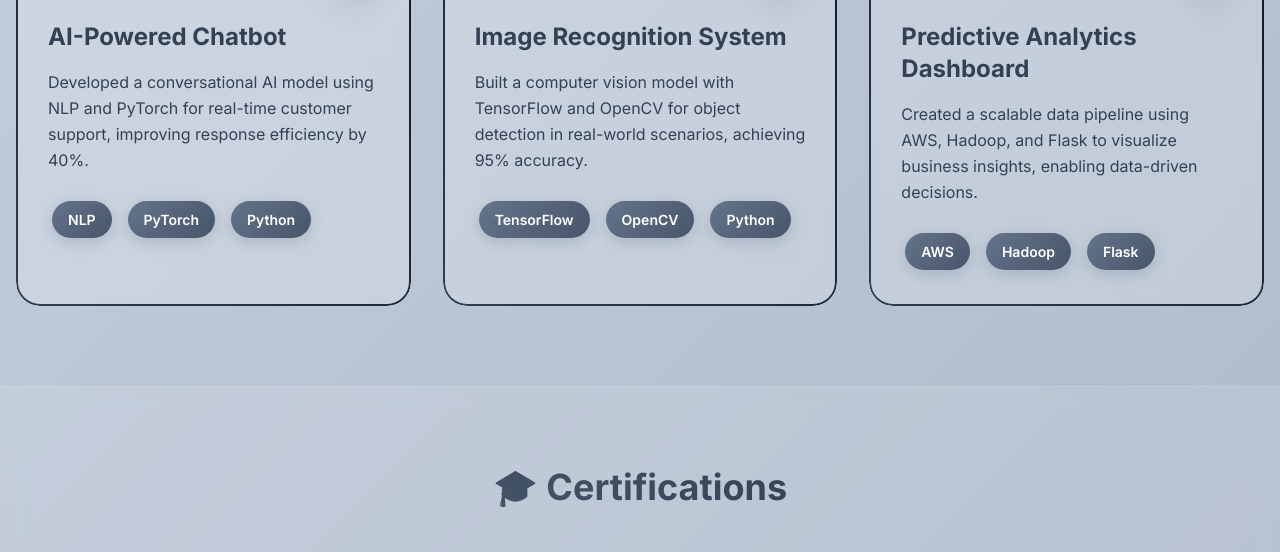
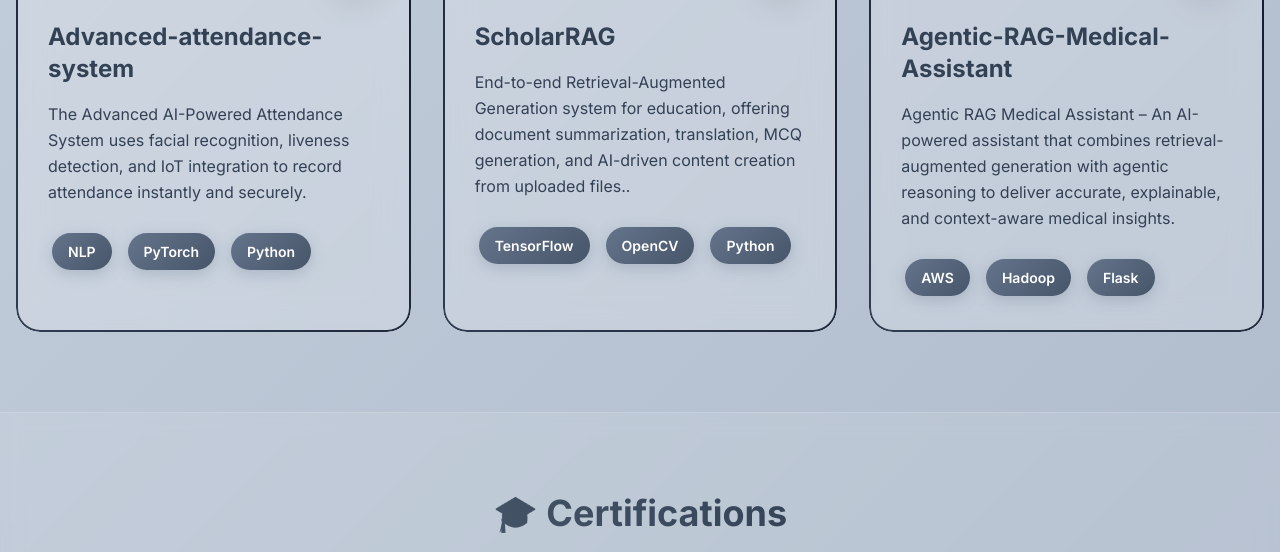
Before and after one commit to shraditya/shraditya.github.io, a plain HTML site: page index.html in a window 1280 px wide. Shown: the part 2600-3152 px from the top of the page. Drawn offline with nearby package versions, Linux system fonts and the light colour scheme.

Commit message:
Update index.html

```diff
--- a/index.html
+++ b/index.html
@@ -477,12 +477,12 @@
       <div class="gradient-border-card">
         <div class="flex justify-between items-center mb-6">
           <i class="fas fa-robot text-4xl accent-purple-light dark:text-pink-400"></i>
-          <a href="https://github.com/aditya" target="_blank" class="glass-card p-3 hover:scale-110 transition-all">
+          <a href="https://github.com/shraditya/Advanced-attendance-system" target="_blank" class="glass-card p-3 hover:scale-110 transition-all">
             <i class="fab fa-github text-2xl light-text"></i>
           </a>
         </div>
-        <h3 class="text-2xl font-bold mb-4 light-text">AI-Powered Chatbot</h3>
-        <p class="text-slate-700 dark:text-gray-300 mb-6 leading-relaxed">Developed a conversational AI model using NLP and PyTorch for real-time customer support, improving response efficiency by 40%.</p>
+        <h3 class="text-2xl font-bold mb-4 light-text">Advanced-attendance-system</h3>
+        <p class="text-slate-700 dark:text-gray-300 mb-6 leading-relaxed">The Advanced AI-Powered Attendance System uses facial recognition, liveness detection, and IoT integration to record attendance instantly and securely.</p>
         <div class="flex flex-wrap gap-2">
           <span class="tech-pill">NLP</span>
           <span class="tech-pill">PyTorch</span>
@@ -494,12 +494,12 @@
       <div class="gradient-border-card">
         <div class="flex justify-between items-center mb-6">
           <i class="fas fa-eye text-4xl accent-green-light dark:text-emerald-400"></i>
-          <a href="https://github.com/aditya" target="_blank" class="glass-card p-3 hover:scale-110 transition-all">
+          <a href="https://github.com/shraditya/ScholarRAG" target="_blank" class="glass-card p-3 hover:scale-110 transition-all">
             <i class="fab fa-github text-2xl light-text"></i>
           </a>
         </div>
-        <h3 class="text-2xl font-bold mb-4 light-text">Image Recognition System</h3>
-        <p class="text-slate-700 dark:text-gray-300 mb-6 leading-relaxed">Built a computer vision model with TensorFlow and OpenCV for object detection in real-world scenarios, achieving 95% accuracy.</p>
+        <h3 class="text-2xl font-bold mb-4 light-text">ScholarRAG</h3>
+        <p class="text-slate-700 dark:text-gray-300 mb-6 leading-relaxed">End-to-end Retrieval-Augmented Generation system for education, offering document summarization, translation, MCQ generation, and AI-driven content creation from uploaded files..</p>
         <div class="flex flex-wrap gap-2">
           <span class="tech-pill">TensorFlow</span>
           <span class="tech-pill">OpenCV</span>
@@ -515,8 +515,8 @@
             <i class="fab fa-github text-2xl light-text"></i>
           </a>
         </div>
-        <h3 class="text-2xl font-bold mb-4 light-text">Predictive Analytics Dashboard</h3>
-        <p class="text-slate-700 dark:text-gray-300 mb-6 leading-relaxed">Created a scalable data pipeline using AWS, Hadoop, and Flask to visualize business insights, enabling data-driven decisions.</p>
+        <h3 class="text-2xl font-bold mb-4 light-text">Agentic-RAG-Medical-Assistant</h3>
+        <p class="text-slate-700 dark:text-gray-300 mb-6 leading-relaxed">Agentic RAG Medical Assistant – An AI-powered assistant that combines retrieval-augmented generation with agentic reasoning to deliver accurate, explainable, and context-aware medical insights.</p>
         <div class="flex flex-wrap gap-2">
           <span class="tech-pill">AWS</span>
           <span class="tech-pill">Hadoop</span>
```
